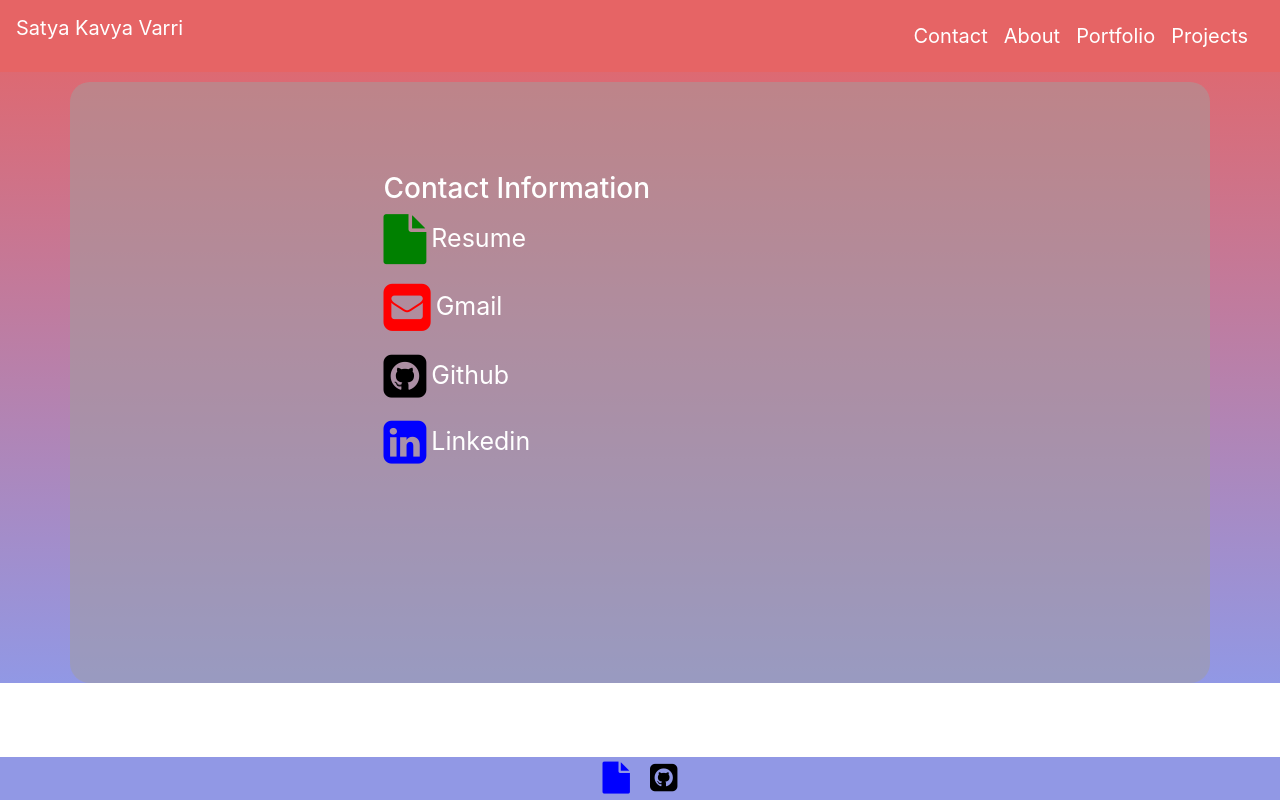
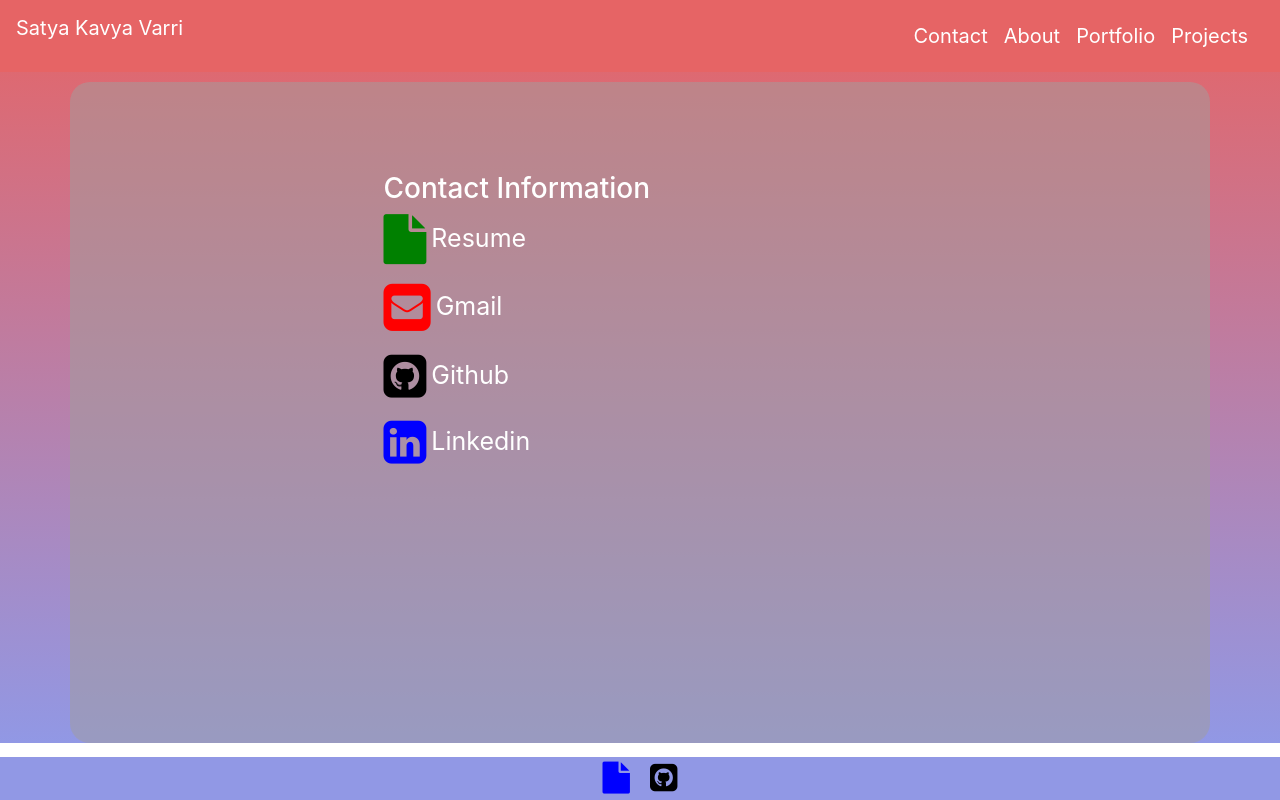
Before and after one commit to vsatyakavya/ReactMyPortfolio, a React (Create React App) app: page /contact in a window 1280 px wide. Built offline with nearby package versions, Linux system fonts and the light colour scheme.

Commit message:
apply padding in contact page

```diff
--- a/src/App.js
+++ b/src/App.js
@@ -12,6 +12,8 @@ const styles ={
   bg :{
     background: "linear-gradient(#e66465, #9198e5)",
     height:"100%",
+
+
 
 
 
--- a/src/pages/Contact.js
+++ b/src/pages/Contact.js
@@ -31,7 +31,7 @@ function Contact(props) {
             <Row>
                 {/* <Col size =" offset-3 md-9"> */}
                 <div class="col-sm-10 "
-                style={{ boxSizing: "borderBox", paddingTop: "30px",paddingBottom:"140px", display: "flex", flexDirection: "column", alignItems: "center"}}
+                style={{ boxSizing: "border-box", paddingTop: "30px",paddingBottom:"200px", display: "flex", flexDirection: "column",justifyContent : "center", alignItems: "center",width :"50%"}}
                 >
 
                     <h3 style={styles.flex}>Contact Information</h3>
```
